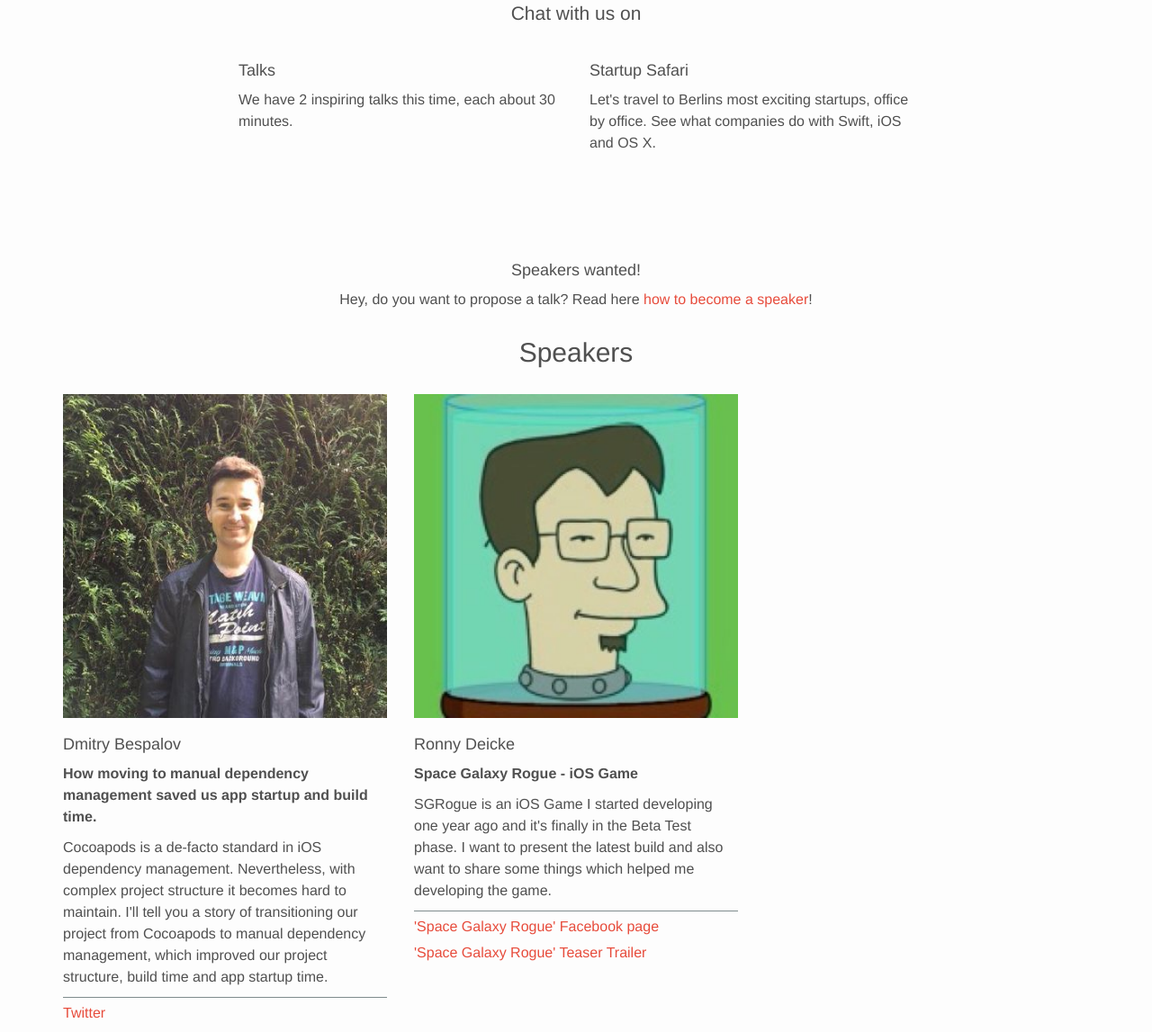
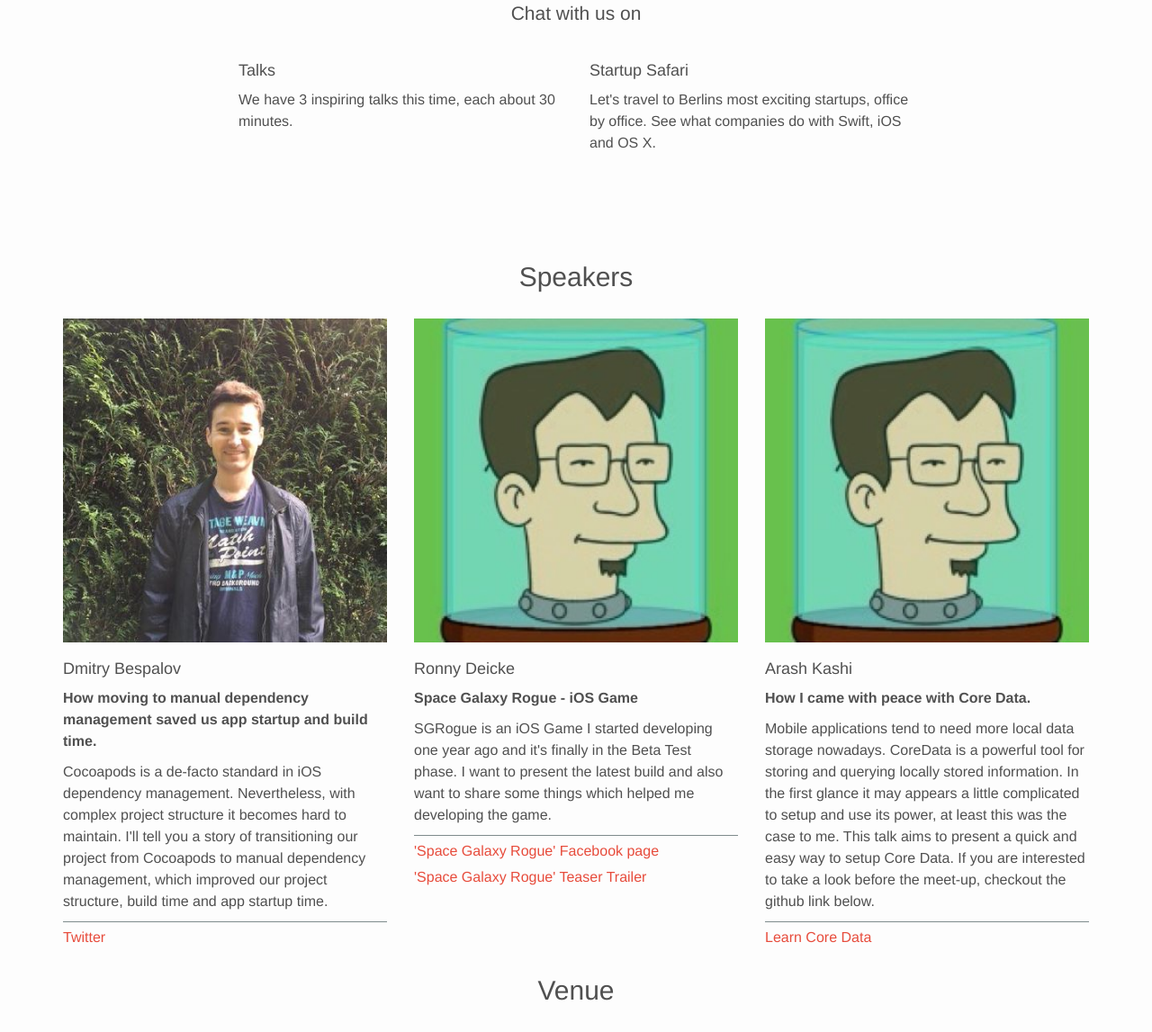
Before and after one commit to swift-berlin/swift-berlin.github.io, a Jekyll site: the page built from _posts/2017-01-16-swift-berlin-23.md, in a window 1280 px wide and 1400 px high, scrolled down 600 px. Shown: the part 158-1305 px from the top of the window at 90% size. Built offline with Jekyll 4.4.1, drawn with Linux system fonts in a browser that asks for light colours; our own code applies the rules of GitHub Pages for plain Markdown files; grey boxes are pictures that could not be loaded.

Commit message:
added speaker

```diff
--- a/_posts/2017-01-16-swift-berlin-23.md
+++ b/_posts/2017-01-16-swift-berlin-23.md
@@ -36,4 +36,14 @@ speakers:
       -
         url: https://www.youtube.com/watch?v=6JbZGA5SvVM
         name: "'Space Galaxy Rogue' Teaser Trailer"
+  -
+    name: Arash Kashi
+    image: ronnydeicke
+    company: Feingold
+    title: "How I came with peace with Core Data."
+    abstract: Mobile applications tend to need more local data storage nowadays. CoreData is a powerful tool for storing and querying locally stored information. In the first glance it may appears a little complicated to setup and use its power, at least this was the case to me. This talk aims to present a quick and easy way to setup Core Data. If you are interested to take a look before the meet-up, checkout the github link below.
+    links:
+      -
+        url: https://github.com/arashkashi/Learncoredata/
+        name: "Learn Core Data"
 ---
```
Also changed, not shown: Gemfile.lock.
